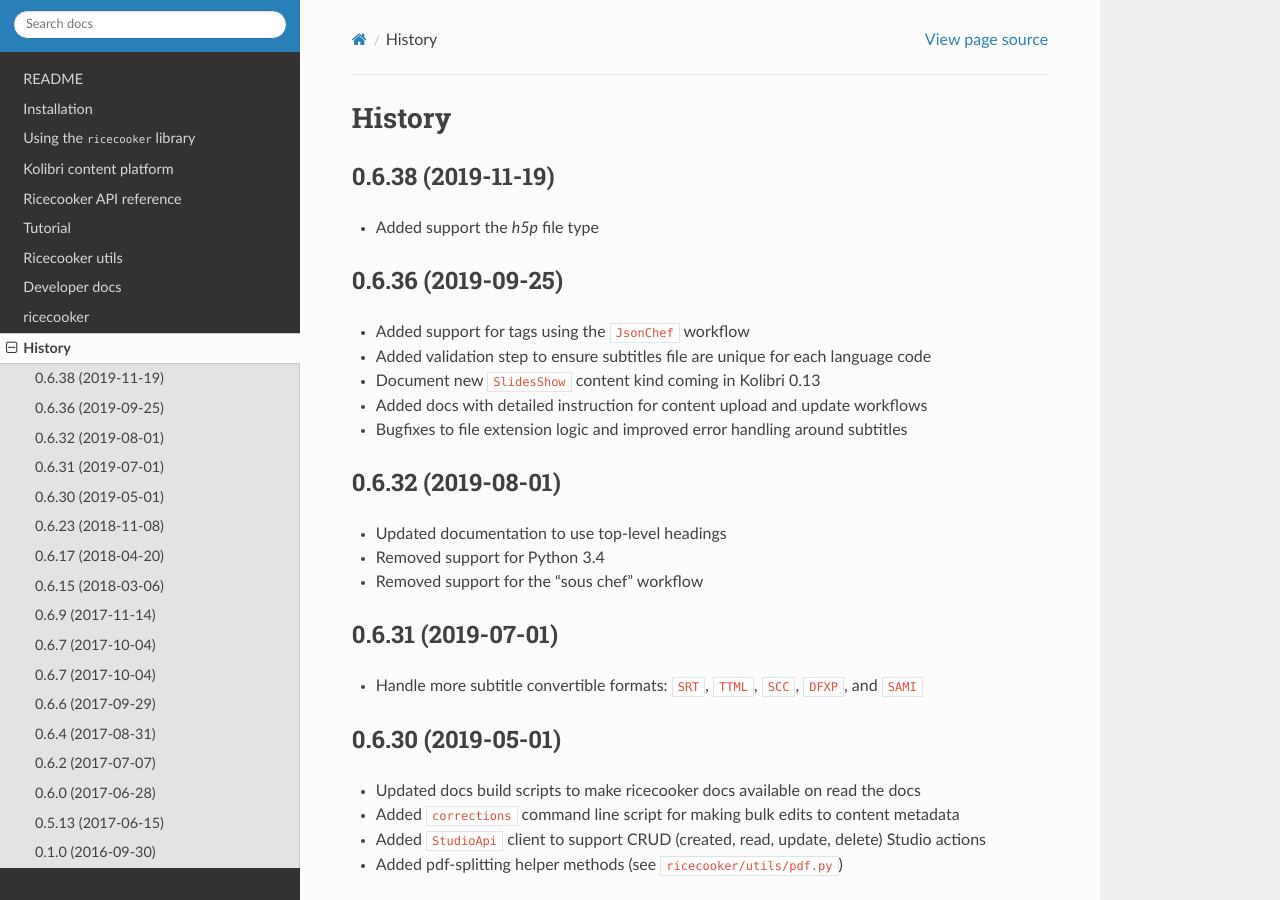
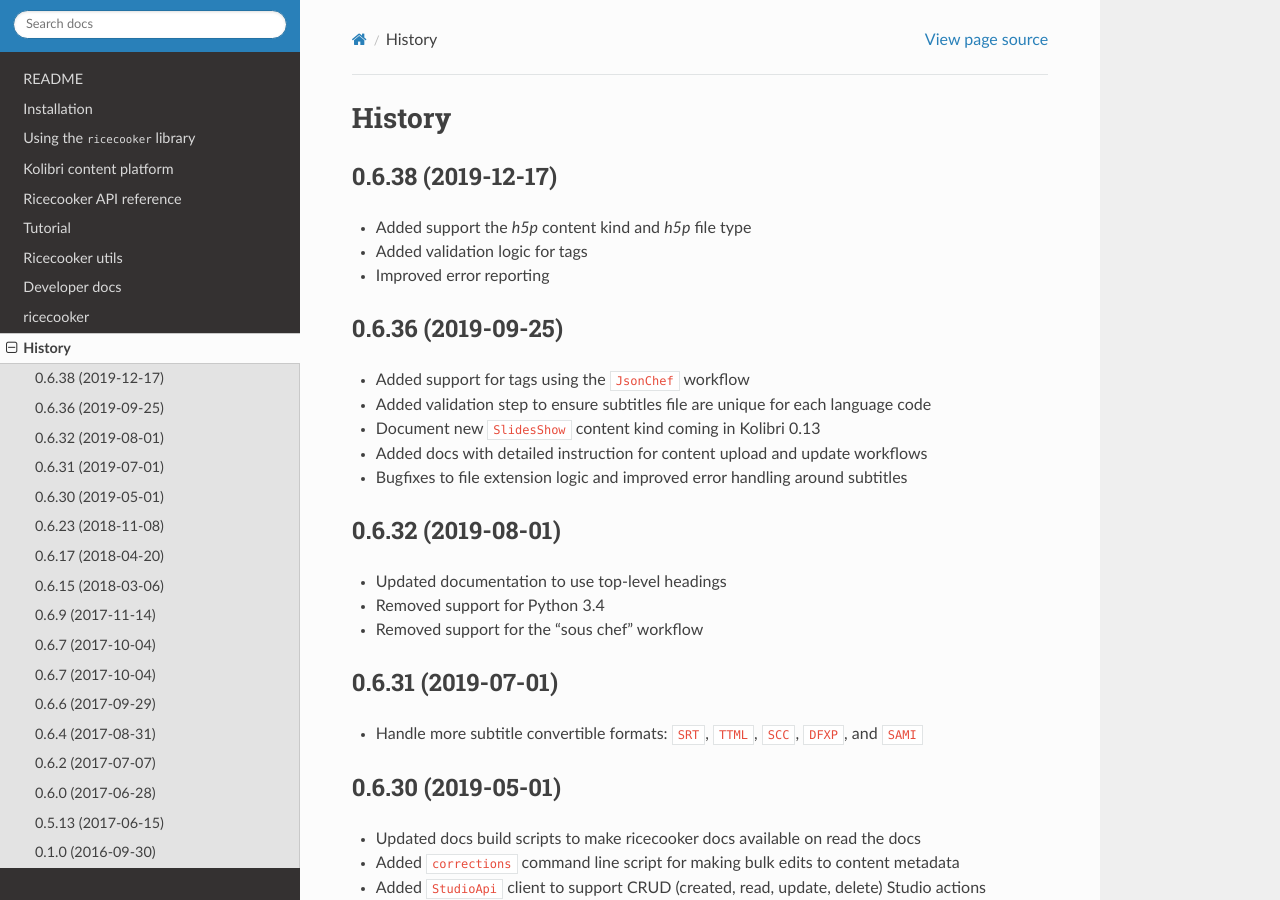
Before and after one commit to learningequality/ricecooker, a Sphinx documentation site: the page built from docs/history.rst, in a window 1280 px wide and 900 px high. Built offline with Sphinx 7.4.7 and the Read the Docs theme 2.0.0, drawn with Linux system fonts in a browser that asks for light colours; pages that are not in the unit, such as notebooks, are missing from menus.

Commit message:
updated docs and prep. release

```diff
--- a/docs/history.rst
+++ b/docs/history.rst
@@ -2,9 +2,11 @@
 History
 =======
 
-0.6.38 (2019-11-19)
+0.6.38 (2019-12-17)
 -------------------
-* Added support the `h5p` file type
+* Added support the `h5p` content kind and `h5p` file type
+* Added validation logic for tags
+* Improved error reporting
 
 
 0.6.36 (2019-09-25)
```
Also changed, not shown: docs/nodes.md (+2 -1 lines).
